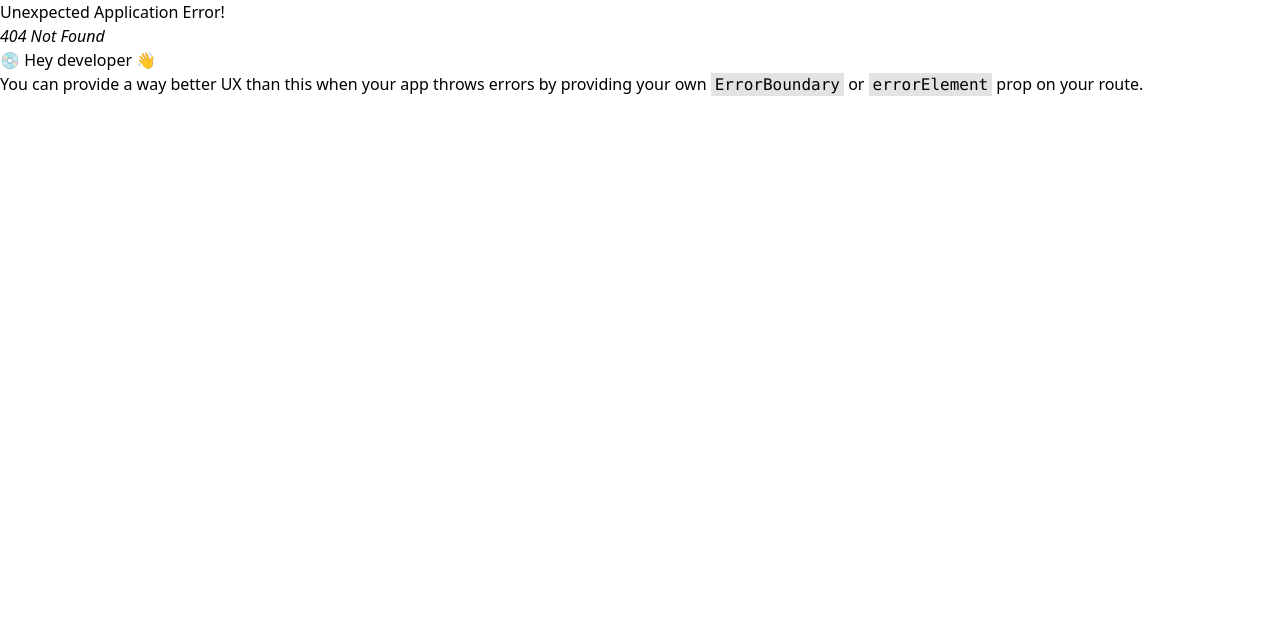
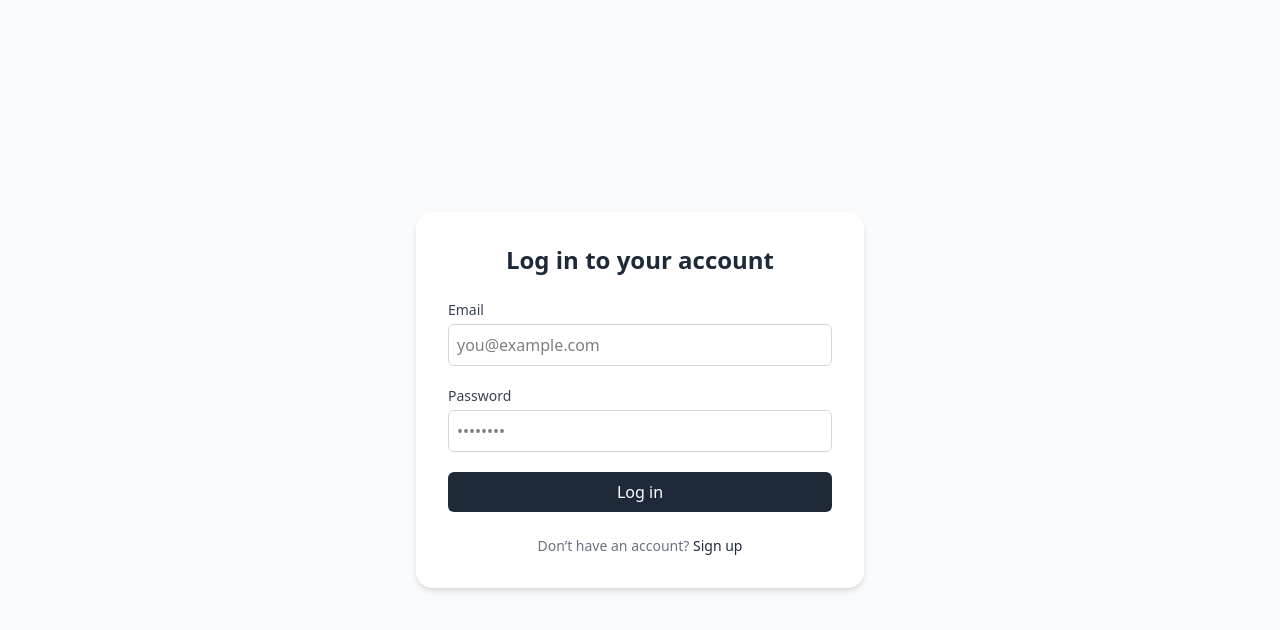
Before and after one commit to Sssebas81/vass-ecommerce, a React (Vite) app in the folder vass-ecommerce/: page /login in a window 1280 px wide. Before the commit this address had no page. Shown: the top 630 px of the page. Built offline with nearby package versions, Linux system fonts and the light colour scheme.

Commit message:
feat: login and signup created

```diff
--- /dev/null
+++ b/vass-ecommerce/src/components/authentication/Login.tsx
@@ -0,0 +1,97 @@
+import { useState } from "react";
+import { NavLink, useNavigate } from "react-router-dom";
+
+const Login = () => {
+  const [email, setEmail] = useState("");
+  const [password, setPassword] = useState("");
+  const [error, setError] = useState("");
+  const navigate = useNavigate();
+
+  const handleSubmit = (e: React.FormEvent<HTMLFormElement>) => {
+    e.preventDefault();
+
+
+    if (email === "sebasor81@gmail.com" && password === "JSOA/1811") {
+      alert("Login successful!");
+      navigate("/");
+    } else {
+      setError("Invalid email or password");
+    } if (email === "sofi.ag_1207@gmail.com" && password === "Sarawat") {
+      alert("Login successful!");
+      navigate("/");
+    } else {
+      setError("Invalid email or password");
+    } if (email === "valery.bravo09@gmail.com" && password === "Laqueen") {
+      alert("Login successful!");
+      navigate("/");
+    } else {
+      setError("Invalid email or password");
+    } if (email === "ana_gq14@gmail.com" && password === "Deporcali") {
+      alert("Login successful!");
+      navigate("/");
+    } else {
+      setError("Invalid email or password");
+    }
+  };
+
+  return (
+    <div className="flex items-center justify-center min-h-screen bg-gray-50">
+      <div className="bg-white p-8 rounded-2xl shadow-md w-full max-w-md">
+        <h2 className="text-2xl font-semibold text-center text-gray-800 mb-6">
+          Log in to your account
+        </h2>
+
+        <form onSubmit={handleSubmit} className="space-y-5">
+          <div>
+            <label className="block text-sm font-medium text-gray-700 mb-1">
+              Email
+            </label>
+            <input
+              type="email"
+              value={email}
+              onChange={(e) => setEmail(e.target.value)}
+              className="w-full border border-gray-300 rounded-md p-2 focus:ring-2 focus:ring-gray-800 focus:outline-none"
+              placeholder="you@example.com"
+              required
+            />
+          </div>
+
+          <div>
+            <label className="block text-sm font-medium text-gray-700 mb-1">
+              Password
+            </label>
+            <input
+              type="password"
+              value={password}
+              onChange={(e) => setPassword(e.target.value)}
+              className="w-full border border-gray-300 rounded-md p-2 focus:ring-2 focus:ring-gray-800 focus:outline-none"
+              placeholder="••••••••"
+              required
+            />
+          </div>
+
+          {error && <p className="text-red-500 text-sm text-center">{error}</p>}
+
+          <button
+            type="submit"
+            className="w-full bg-gray-800 text-white py-2 rounded-md hover:bg-gray-700 transition"
+          >
+            Log in
+          </button>
+        </form>
+
+        <p className="text-center text-sm text-gray-500 mt-6">
+          Don’t have an account?{" "}
+          <NavLink to ="/signup">
+            <a href="#" className="text-gray-800 font-medium hover:underline">
+              Sign up
+            </a>
+          </NavLink>
+
+        </p>
+      </div>
+    </div>
+  );
+};
+
+export default Login;
--- /dev/null
+++ b/vass-ecommerce/src/components/authentication/SignUp.tsx
@@ -0,0 +1,116 @@
+import { useState } from "react";
+import { NavLink, useNavigate } from "react-router-dom";
+
+const SignUp = () => {
+  const [email, setEmail] = useState("");
+  const [password, setPassword] = useState("");
+  const [confirmPassword, setConfirmPassword] = useState("");
+  const [error, setError] = useState("");
+  const navigate = useNavigate();
+
+  const handleSubmit = (e: React.FormEvent<HTMLFormElement>) => {
+    e.preventDefault();
+
+    // Validación básica
+    if (!email.includes("@")) {
+      setError("Please enter a valid email address");
+      return;
+    }
+
+    if (password.length < 5) {
+      setError("Password must be at least 5 characters");
+      return;
+    }
+
+    if (password !== confirmPassword) {
+      setError("Passwords do not match");
+      return;
+    }
+
+    alert("Account created successfully!");
+    navigate("/Login");
+  };
+
+  return (
+    <div className="flex items-center justify-center min-h-screen bg-gray-50">
+      <div className="bg-white p-8 rounded-2xl shadow-md w-full max-w-md">
+        <h2 className="text-2xl font-semibold text-center text-gray-800 mb-6">
+          Create an account
+        </h2>
+
+        <form onSubmit={handleSubmit} className="space-y-5">
+          <div>
+            <label className="block text-sm font-medium text-gray-700 mb-1">
+              Email
+            </label>
+            <input
+              type="email"
+              value={email}
+              onChange={(e: React.ChangeEvent<HTMLInputElement>) =>
+                setEmail(e.target.value)
+              }
+              className="w-full border border-gray-300 rounded-md p-2 focus:ring-2 focus:ring-gray-800 focus:outline-none"
+              placeholder="you@example.com"
+              required
+            />
+          </div>
+
+          <div>
+            <label className="block text-sm font-medium text-gray-700 mb-1">
+              Password
+            </label>
+            <input
+              type="password"
+              value={password}
+              onChange={(e: React.ChangeEvent<HTMLInputElement>) =>
+                setPassword(e.target.value)
+              }
+              className="w-full border border-gray-300 rounded-md p-2 focus:ring-2 focus:ring-gray-800 focus:outline-none"
+              placeholder="••••••••"
+              required
+            />
+          </div>
+
+          <div>
+            <label className="block text-sm font-medium text-gray-700 mb-1">
+              Confirm Password
+            </label>
+            <input
+              type="password"
+              value={confirmPassword}
+              onChange={(e: React.ChangeEvent<HTMLInputElement>) =>
+                setConfirmPassword(e.target.value)
+              }
+              className="w-full border border-gray-300 rounded-md p-2 focus:ring-2 focus:ring-gray-800 focus:outline-none"
+              placeholder="••••••••"
+              required
+            />
+          </div>
+
+          {error && <p className="text-red-500 text-sm text-center">{error}</p>}
+
+
+            <button
+            type="submit"
+            className="w-full bg-gray-800 text-white py-2 rounded-md hover:bg-gray-700 transition"
+          >
+            Sign up
+          </button>
+
+        </form>
+
+        <p className="text-center text-sm text-gray-500 mt-6">
+          Already have an account?{" "}
+          <a
+            href="/Login"
+            className="text-gray-800 font-medium hover:underline"
+          >
+            Log in
+          </a>
+        </p>
+      </div>
+    </div>
+  );
+};
+
+export default SignUp;
--- a/vass-ecommerce/src/components/navbar/Navbar.tsx
+++ b/vass-ecommerce/src/components/navbar/Navbar.tsx
@@ -10,7 +10,7 @@ const Navbar = () => {
         <div className="flex justify-between items-center h-16">
 
           {/* Logo */}
-          <NavLink to="/">
+          <NavLink to="/Login">
             <div className="flex-shrink-0">
               <img src="/img/LogoVass.svg" alt="VASS Logo" className="h-10 w-auto" />
             </div>
--- /dev/null
+++ b/vass-ecommerce/src/pages/login/LoginPage.tsx
@@ -0,0 +1,11 @@
+import Login from "../../components/authentication/Login";
+
+function LoginPage() {
+  return (
+
+  <Login />
+
+  );
+}
+
+export default LoginPage;
--- /dev/null
+++ b/vass-ecommerce/src/pages/login/SignUpPage.tsx
@@ -0,0 +1,11 @@
+import SignUp from "../../components/authentication/SignUp";
+
+function SignUpPage() {
+  return (
+
+  <SignUp />
+
+  );
+}
+
+export default SignUpPage;
```
Also changed, not shown: vass-ecommerce/src/main.tsx (+8 -0 lines).
